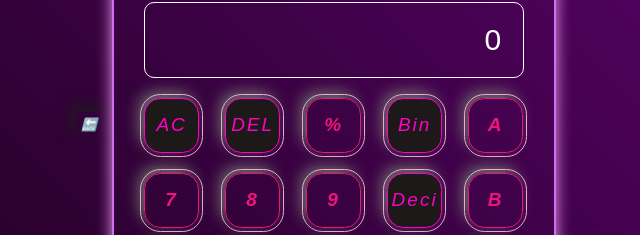
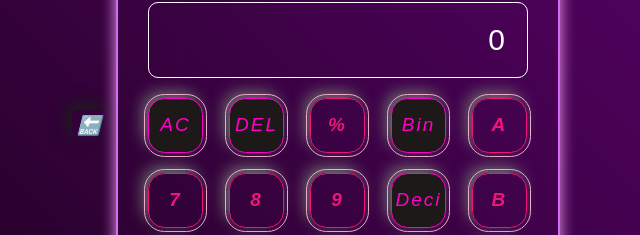
Before and after one commit to laummyway/cal, a plain HTML site: page hexa.html in a window 1280 px wide. Shown: the part 275-510 px from the top of the page, 328-968 px from the left. Drawn offline with Linux system fonts and the light colour scheme.

Commit message:
Update calculator.css

```diff
--- a/css/calculator.css
+++ b/css/calculator.css
@@ -15,7 +15,7 @@ body{
 }
 
 .back{
-    font-size: small;
+    font-size: larger;
     align-items: top;
 }
 
```
